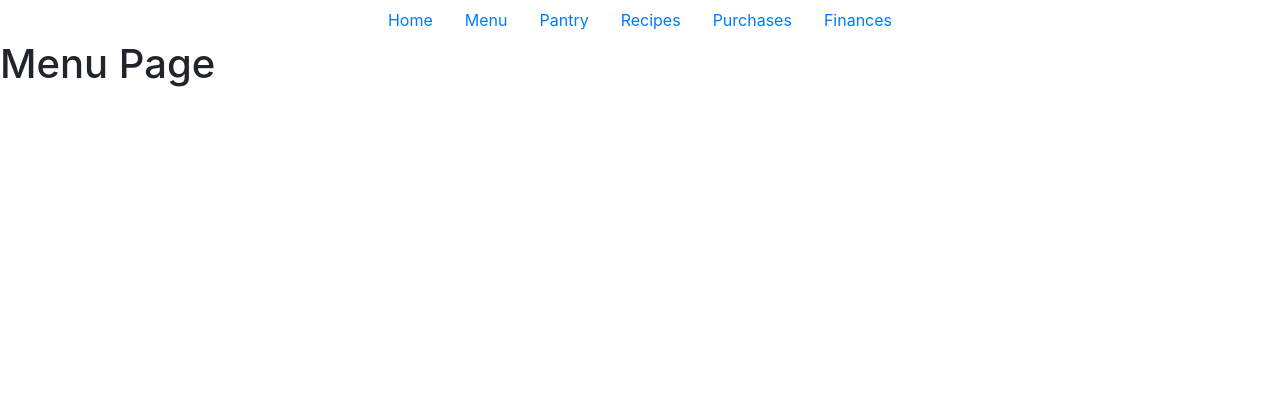
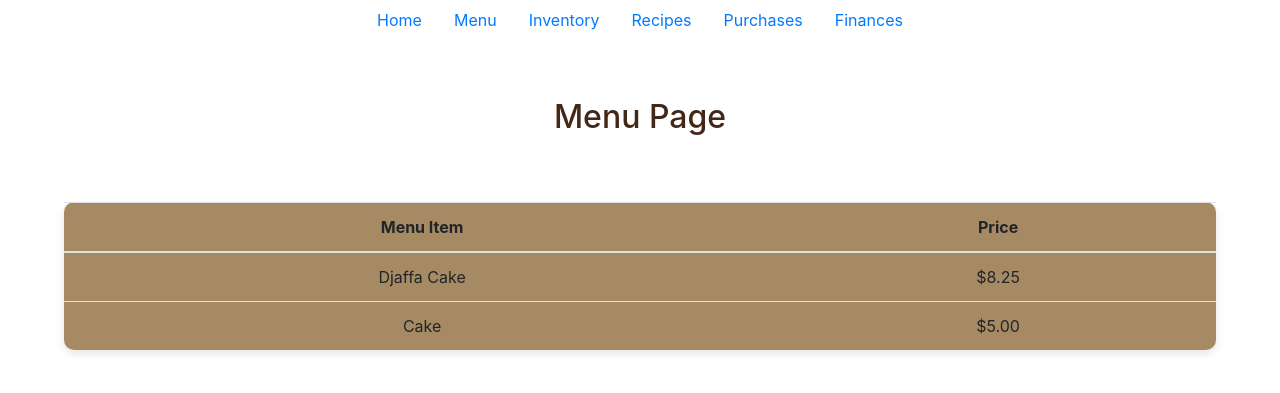
Before and after one commit to ariishaat/recipes-django, a Django app: page /menu/ in a window 1280 px wide. Shown: the top 393 px of the page. Run offline with Django 5.2, Linux system fonts and the light colour scheme; data comes from the database, SQL or seed files in the repository; both versions use the stored data as it was after the commit.

Commit message:
menu + inventory temps done

```diff
--- a/recipes/inventory/static/styles.css
+++ b/recipes/inventory/static/styles.css
@@ -7,3 +7,18 @@
 .page-label{
     text-align: center;
 }
+
+.menu-container{
+    padding-left: 5%;
+    padding-right: 5%;
+    color: #432818;
+    text-align: center;
+}
+
+.menu-table{
+    background-color: #a68a64; /* Light cream background */
+    box-shadow: 0 4px 8px rgba(0, 0, 0, 0.1);
+    border-radius: 10px;
+    border: 2px transparent;
+
+}
--- a/recipes/inventory/templates/base.html
+++ b/recipes/inventory/templates/base.html
@@ -19,7 +19,7 @@
                     <a class="nav-link" href="{% url 'menu_view' %}"> Menu</a>
                 </li>
                 <li class="nav-item">
-                    <a class="nav-link" href="{% url 'inventory_view' %}">Pantry</a></li>
+                    <a class="nav-link" href="{% url 'inventory_view' %}">Inventory</a></li>
                 <li class="nav-item">
                     <a class="nav-link" href="{% url 'recipes_view' %}"> Recipes</a>
                 </li>
--- a/recipes/inventory/templates/menu.html
+++ b/recipes/inventory/templates/menu.html
@@ -1,7 +1,32 @@
 {% extends 'base.html' %}
+{% load static %}
 
-{% block title %}MENU{% endblock %}
+{% block title %}Menu{% endblock %}
+
 
 {% block content %}
-<h1>Menu Page</h1>
+<div class="menu-container">
+    <h2 class="page-head">Menu Page</h2>
+    <table class="table menu-table">
+        <thead>
+            <tr>
+                <th>Menu Item</th>
+                <th>Price</th>
+            </tr>
+        </thead>
+        <tbody>
+            {% for item in menu %}
+                <tr>
+                    <td>{{ item.name }}</td>
+                    <td>${{ item.pricePerUnit }}</td>
+                </tr>
+            {% empty %}
+                <tr>
+                    <td colspan="2">No menu items available.</td>
+                </tr>
+            {% endfor %}
+        </tbody>
+    </table>
+</div>
+
 {% endblock %}
--- a/recipes/inventory/templates/purchases.html
+++ b/recipes/inventory/templates/purchases.html
@@ -1,7 +1,9 @@
 {% extends 'base.html' %}
+{% load static %}
 
-{% block title %}PURCHASES{% endblock %}
+{% block title %}Expenses{% endblock %}
+
 
 {% block content %}
-<h1>Expenses Page</h1>
+
 {% endblock %}
--- a/recipes/inventory/views.py
+++ b/recipes/inventory/views.py
@@ -1,6 +1,8 @@
 from django.shortcuts import render, get_object_or_404, redirect
 from django.http import HttpResponse
 from inventory.models import Ingredient, MenuItem, RecipeReq, Purchase
+from collections import defaultdict
+
 
 # Create your views here.
 def home(request):
@@ -23,8 +25,21 @@ def menu_view(request):
     return render(request,'menu.html', {'menu': menu})
 
 def recipes_view(request):
-    recipes = RecipeReq.objects.all()
-    return render(request, 'recipes.html', {'recipes': RecipeReq})
+    recipes = RecipeReq.objects.select_related('menu_item', 'ingredient').all()
+
+    group_recipes = defaultdict(list)
+    for recipe in recipes:
+        group_recipes[recipe.menu_item].append(recipe)
+
+    # Debugging output
+    print("Group Recipes Data:")
+    for menu_item, recipes_list in group_recipes.items():
+        print(f"Menu Item: {menu_item.name}")
+        for recipe in recipes_list:
+            print(f" Ingredient: {recipe.ingredient.name}, Qty: {recipe.qty_req}")
+
+    return render(request, 'recipes.html', {'group_recipes': group_recipes})
+
 
 def purchases_view(request):
     purchases_made = Purchase.objects.all()
```
Also changed, not shown: recipes/inventory/templates/inventory.html (+39 -0 lines), recipes/inventory/templates/recipes.html (+32 -0 lines), recipes/db.sqlite3.
